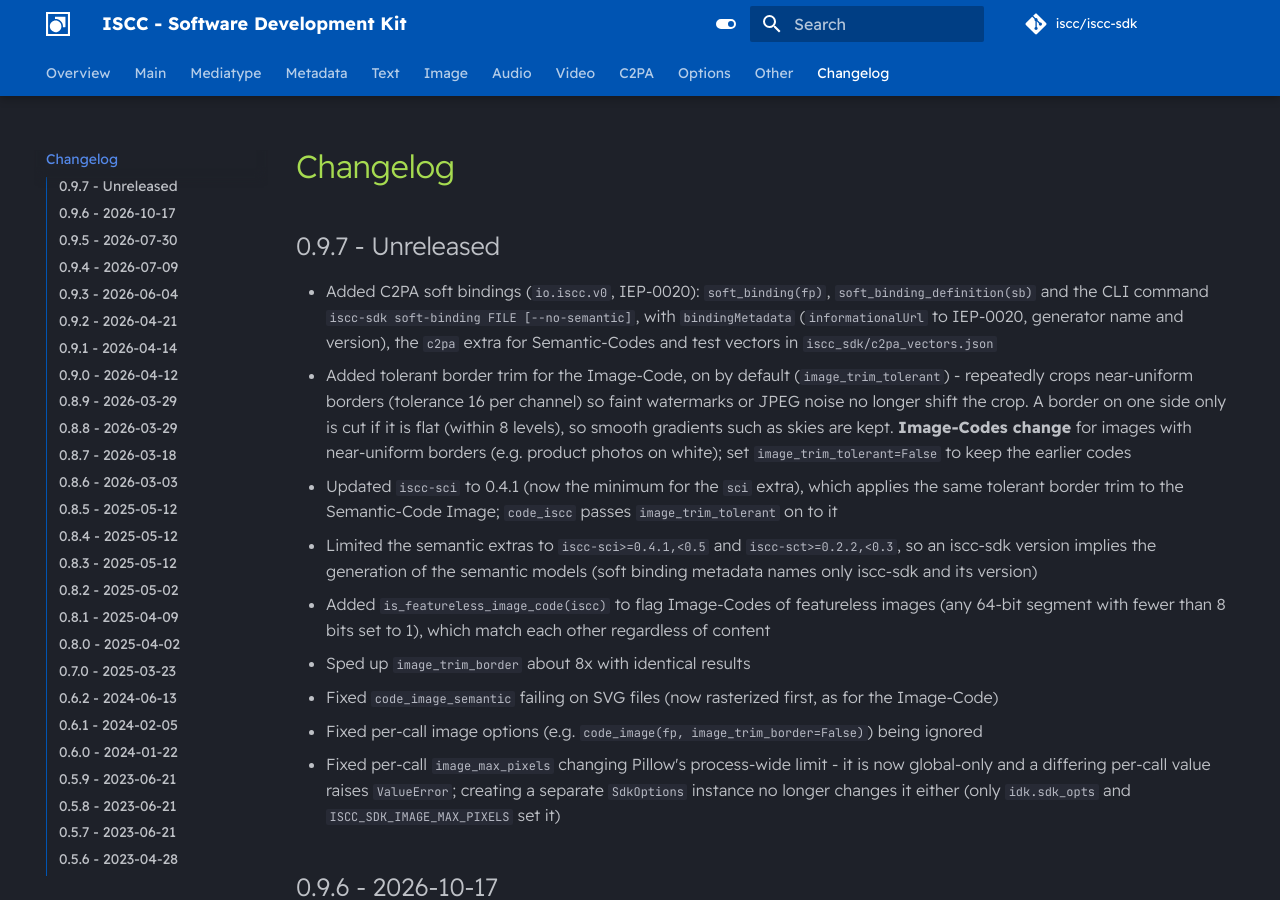
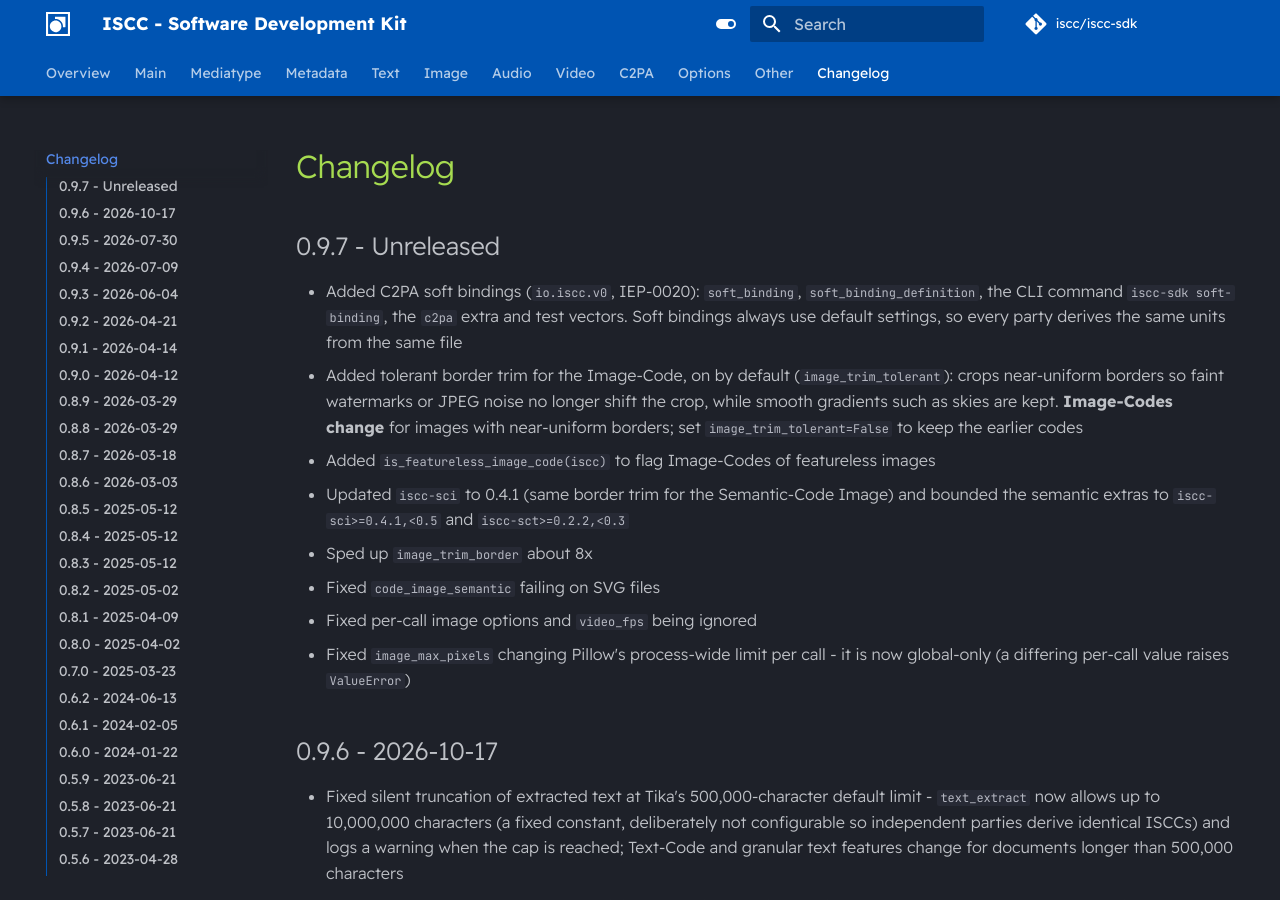
Before and after one commit to iscc/iscc-sdk, an MkDocs documentation site: the page built from docs/changelog.md, in a window 1280 px wide and 900 px high. Built offline with MkDocs 1.6.1 and Material for MkDocs 9.7.7, drawn with Linux system fonts in a browser that asks for light colours; comment, search, counter and statistics services are not loaded.

Commit message:
fix: soft bindings ignore local settings, per-call video_fps
Soft bindings pass the default settings of iscc-sdk, iscc-sci and
iscc-sct on every call, so environment variables and settings files
(iscc-sdk.env, .env) no longer change the units and every party derives
the same soft binding from the same file. Defaults are taken from each
library's options class; image_max_pixels stays global as a safety
limit that never changes a value. ISCC_SDK_VIDEO_STORE_MP7SIG no longer
writes a signature file next to the asset being signed.

Fix code_video ignoring a per-call video_fps: video_mp7sig_extract and
video_mp7sig_extract_scenes take per-call options.

Consolidate the 0.9.7 changelog.

```diff
--- a/docs/changelog.md
+++ b/docs/changelog.md
@@ -2,28 +2,21 @@
 
 ## 0.9.7 - Unreleased
 
-- Added C2PA soft bindings (`io.iscc.v0`, IEP-0020): `soft_binding(fp)`,
-    `soft_binding_definition(sb)` and the CLI command `iscc-sdk soft-binding FILE [--no-semantic]`,
-    with `bindingMetadata` (`informationalUrl` to IEP-0020, generator name and version), the `c2pa`
-    extra for Semantic-Codes and test vectors in `iscc_sdk/c2pa_vectors.json`
-- Added tolerant border trim for the Image-Code, on by default (`image_trim_tolerant`) - repeatedly
-    crops near-uniform borders (tolerance 16 per channel) so faint watermarks or JPEG noise no
-    longer shift the crop. A border on one side only is cut if it is flat (within 8 levels), so
-    smooth gradients such as skies are kept. **Image-Codes change** for images with near-uniform
-    borders (e.g. product photos on white); set `image_trim_tolerant=False` to keep the earlier codes
-- Updated `iscc-sci` to 0.4.1 (now the minimum for the `sci` extra), which applies the same tolerant
-    border trim to the Semantic-Code Image; `code_iscc` passes `image_trim_tolerant` on to it
-- Limited the semantic extras to `iscc-sci>=0.4.1,<0.5` and `iscc-sct>=0.2.2,<0.3`, so an iscc-sdk
-    version implies the generation of the semantic models (soft binding metadata names only iscc-sdk
-    and its version)
-- Added `is_featureless_image_code(iscc)` to flag Image-Codes of featureless images (any 64-bit
-    segment with fewer than 8 bits set to 1), which match each other regardless of content
-- Sped up `image_trim_border` about 8x with identical results
-- Fixed `code_image_semantic` failing on SVG files (now rasterized first, as for the Image-Code)
-- Fixed per-call image options (e.g. `code_image(fp, image_trim_border=False)`) being ignored
-- Fixed per-call `image_max_pixels` changing Pillow's process-wide limit - it is now global-only and
-    a differing per-call value raises `ValueError`; creating a separate `SdkOptions` instance no
-    longer changes it either (only `idk.sdk_opts` and `ISCC_SDK_IMAGE_MAX_PIXELS` set it)
+- Added C2PA soft bindings (`io.iscc.v0`, IEP-0020): `soft_binding`, `soft_binding_definition`, the
+    CLI command `iscc-sdk soft-binding`, the `c2pa` extra and test vectors. Soft bindings always use
+    default settings, so every party derives the same units from the same file
+- Added tolerant border trim for the Image-Code, on by default (`image_trim_tolerant`): crops
+    near-uniform borders so faint watermarks or JPEG noise no longer shift the crop, while smooth
+    gradients such as skies are kept. **Image-Codes change** for images with near-uniform borders;
+    set `image_trim_tolerant=False` to keep the earlier codes
+- Added `is_featureless_image_code(iscc)` to flag Image-Codes of featureless images
+- Updated `iscc-sci` to 0.4.1 (same border trim for the Semantic-Code Image) and bounded the
+    semantic extras to `iscc-sci>=0.4.1,<0.5` and `iscc-sct>=0.2.2,<0.3`
+- Sped up `image_trim_border` about 8x
+- Fixed `code_image_semantic` failing on SVG files
+- Fixed per-call image options and `video_fps` being ignored
+- Fixed `image_max_pixels` changing Pillow's process-wide limit per call - it is now global-only (a
+    differing per-call value raises `ValueError`)
 
 ## 0.9.6 - 2026-10-17
 
```
Also changed, not shown: CHANGELOG.md (+15 -22 lines), docs/c2pa.md (+4 -0 lines), 5 other files.
